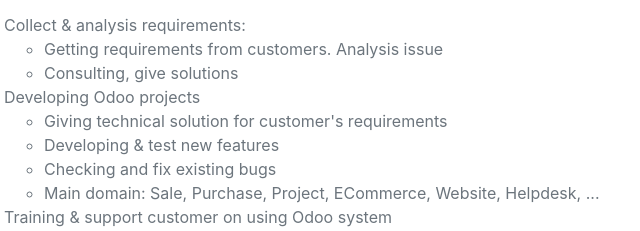
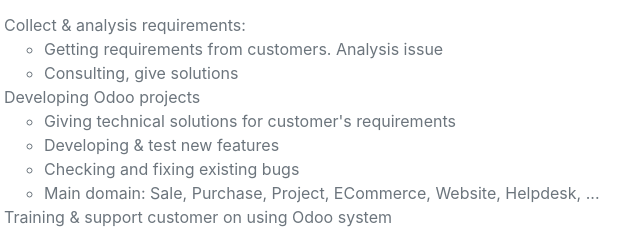
Before and after one commit to nguyenductamlhp/nguyenductamlhp.github.io, a plain HTML site: page index.html in a window 1280 px wide. Shown: the part 2493-2724 px from the top of the page, 356-996 px from the left. Drawn offline with nearby package versions, Linux system fonts and the light colour scheme; a web font is replaced by a local one.

Commit message:
[FIX] Miss spelling

```diff
--- a/index.html
+++ b/index.html
@@ -197,13 +197,13 @@
                                     Developing Odoo projects
                                     <ul>
                                         <li>
-                                            Giving technical solution for customer's requirements
+                                            Giving technical solutions for customer's requirements
                                         </li>
                                         <li>
                                             Developing & test new features
                                         </li>
                                         <li>
-                                            Checking and fix existing bugs
+                                            Checking and fixing existing bugs
                                         </li>
                                         <li>
                                             Main domain: Sale, Purchase, Project, ECommerce, Website, Helpdesk, ...
```
